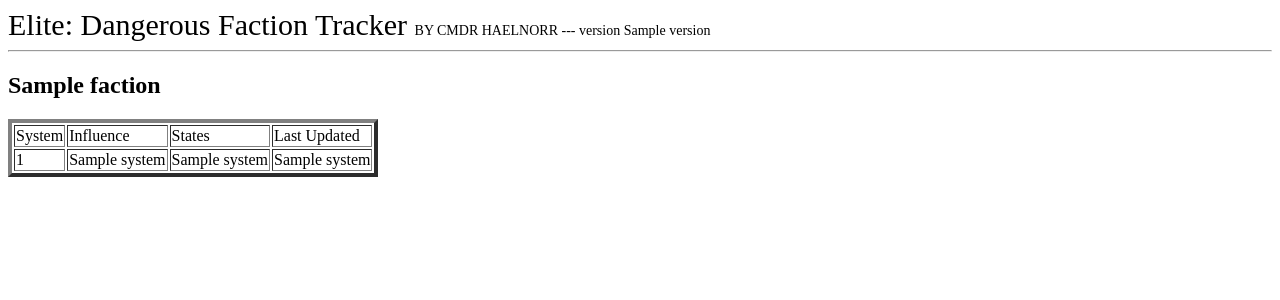
After one commit to Haelnorr/EliteFactionTracker, a Python web app: template dash/web/templates/faction.html in a window 1280 px wide. The commit adds this page. Shown: the top 300 px of the page. Run offline with Jinja, Linux system fonts and the light colour scheme; the template is opened without the code that fills it: most values are stand-ins (such as "Sample title", 1, 10 or a date in 2020).

Commit message:
Dashboard flask app:  - restructured templates to use 'base.html' as the base template  - added 'faction.html' template  - added '/faction/<fac_id>' path to 'routes.py'    - displays the data from the 'datafetch.get_faction(fac_id)' function  - added faction name to return of 'datafetch.get_factions'

```diff
--- /dev/null
+++ b/dash/web/templates/base.html
@@ -0,0 +1,19 @@
+<!DOCTYPE html>
+<html lang="en">
+<head>
+    <meta charset="UTF-8">
+    <title>{{ page }} EDFT</title>
+</head>
+<body>
+    <div id="header">
+        <span style="font-size: 30px;">
+            Elite: Dangerous Faction Tracker
+        </span>
+        <span style="font-size:14px;">
+            BY CMDR HAELNORR --- version  {{ version }}
+        </span>
+    </div>
+    <hr>
+    {% block content %}{% endblock %}
+</body>
+</html>
--- /dev/null
+++ b/dash/web/templates/faction.html
@@ -0,0 +1,23 @@
+{% extends "base.html" %}
+
+{% block content %}
+<div>
+    <h2>{{ faction }}</h2>
+    <table border="4px">
+        <tr>
+            <td>System</td>
+            <td>Influence</td>
+            <td>States</td>
+            <td>Last Updated</td>
+        </tr>
+        {% for system in systems %}
+        <tr>
+            <td>{{ system[0] }}</td>
+            <td>{{ system[1] }}</td>
+            <td>{{ system[2] }}</td>
+            <td>{{ system[3] }}</td>
+        </tr>
+        {% endfor %}
+    </table>
+</div>
+{% endblock %}
--- a/definitions.py
+++ b/definitions.py
@@ -1,4 +1,4 @@
 import os.path
 
 ROOT_DIR = os.path.dirname(os.path.abspath(__file__))
-VERSION = '0.5.09'
+VERSION = '0.5.10'
```
Also changed, not shown: dash/datafetch.py (+4 -3 lines), dash/web/routes.py (+9 -0 lines), dash/web/templates/index.html (+3 -17 lines).
